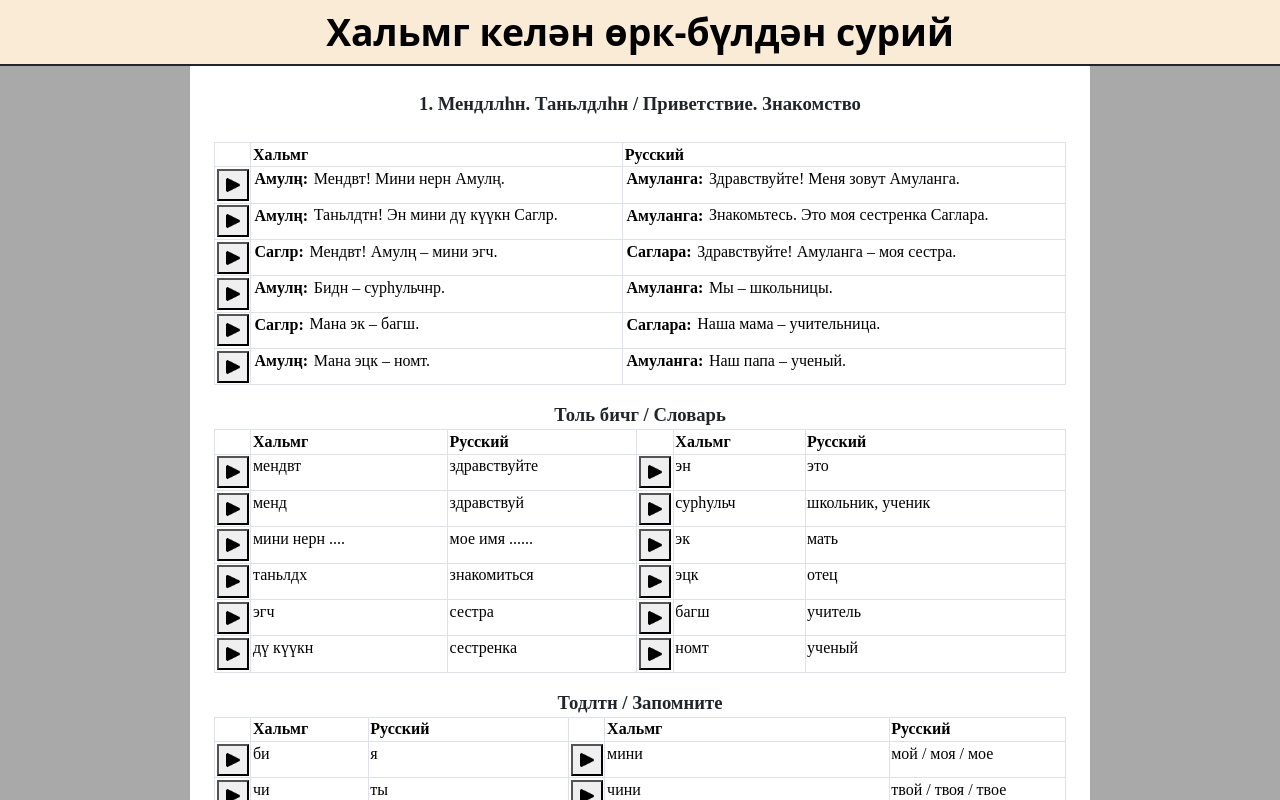
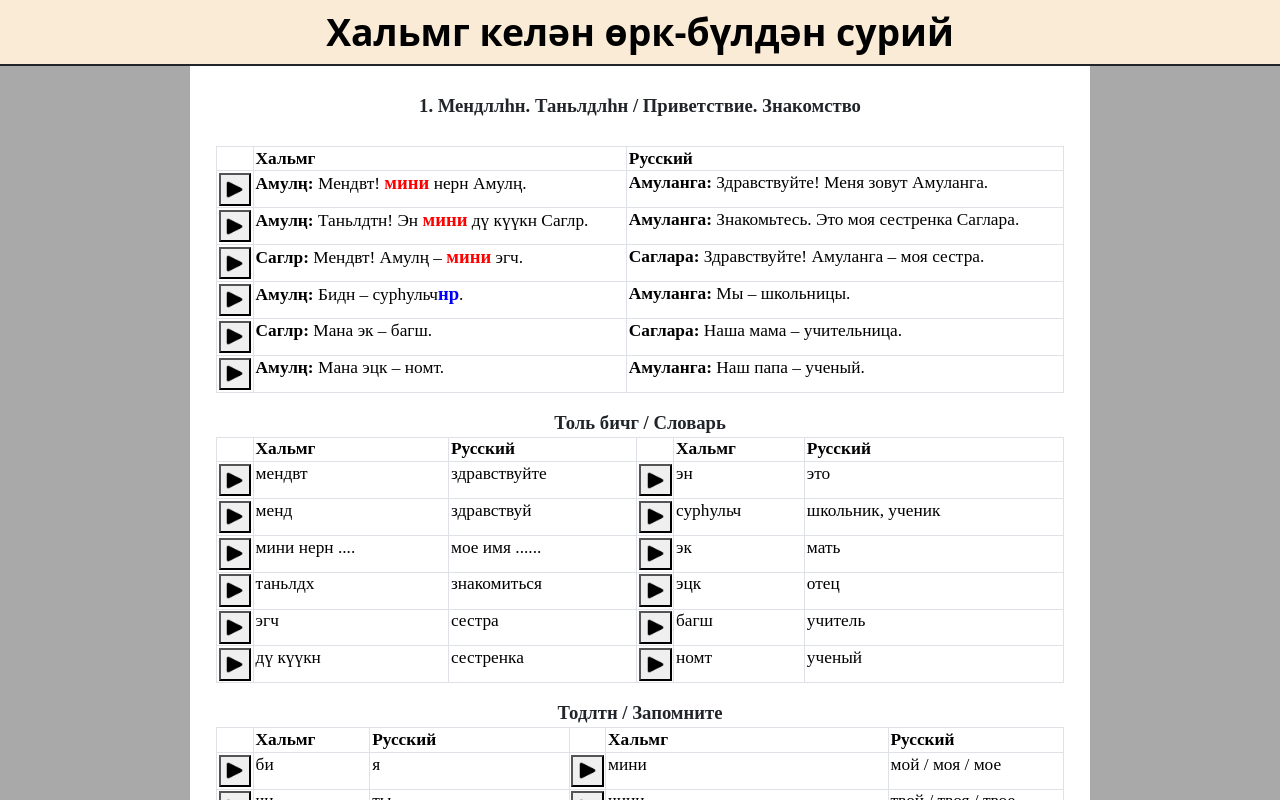
Before and after one commit to bkornusov/kalmyk-phrasebook, a React (Create React App) app: page / in a window 1280 px wide. Shown: the top 800 px of the page. Built offline with nearby package versions, Linux system fonts and the light colour scheme.

Commit message:
Working highlights, need to fill out

```diff
--- a/src/book/book.css
+++ b/src/book/book.css
@@ -3,13 +3,17 @@
   font-family: 'Times New Roman', Times, serif;
   -webkit-font-smoothing: antialiased;
   -moz-osx-font-smoothing: grayscale;
-  font-size: 12pt;
+  font-size: 13pt;
   text-align: center;
   width: 900px;
   height: 885px;
   background-color: white;
   padding: 1.5em;
   overflow-y: scroll;
+}
+
+text {
+  padding: 0 !important;
 }
 
 Table {
@@ -20,12 +24,23 @@ Table {
 Table * {
   line-height: 20px;
   text-align: start;
-  padding: 0.1em !important;
   text-wrap: unset;
 }
 
 .audio-column {
   vertical-align: middle;
+}
+
+th {
+  padding: 0.1em !important;
+}
+
+td {
+  padding: 0.1em !important;
+}
+
+td button {
+  padding: 0.1em !important;
 }
 
 span {
@@ -60,6 +75,14 @@ ol {
   font-size: 13pt;
 }
 
+#red {
+  color: red;
+}
+
+#blue {
+  color: blue;
+}
+
 @media (max-width: 800px) {
   .page-base {
     width: 100vw;
--- a/src/book/page-base.js
+++ b/src/book/page-base.js
@@ -1,7 +1,6 @@
 import "./book.css";
 import { Table } from "react-bootstrap";
 import displayMemorize from "./memorize";
-import displayExtraMemorizeTable from "./memorize";
 import { useEffect } from "react";
 import displayExtras from "./extras";
 
@@ -12,18 +11,8 @@ function PageBase(pageData) {
     playAudio();
   }, []);
 
-  if (page == undefined) {
+  if (page === undefined) {
     return <div className="page-base">Error</div>;
-  }
-
-  function boldenSpeaker(line) {
-    var splitLine = line.split(":");
-    return (
-      <td>
-        <b>{splitLine[0]}:</b>
-        {splitLine[1]}
-      </td>
-    );
   }
 
   async function playAudio(location) {
@@ -38,21 +27,76 @@ function PageBase(pageData) {
     }
   }
 
+  function boldenSpeaker(line) {
+    var splitLine = line.split(":");
+    return (
+      <td>
+        <b>{splitLine[0]}: </b>
+        {highlight(splitLine[1], "dialog")}
+      </td>
+    );
+  }
+
+  // function highLightRed(substring) {
+  //   return <font color="red">{substring}</font>;
+  // }
+
+  // function highLightBlue(substring) {
+  //   return <font color="blue">{substring}</font>;
+  // }
+
+  function highlight(string, section) {
+    if (!page.highlights || page.highlights.length === 0) {
+      return string;
+    }
+    const words = string.split(" ");
+
+    switch (section) {
+      case "dialog":
+        let result = string;
+        const reds = page.highlights.dialog.red;
+        const blues = page.highlights.dialog.blue;
+
+        if (reds) {
+          reds.forEach((substring) => {
+            const regex = new RegExp(substring, "gi");
+            const replacement = `<span style="color: red;">${substring}</span>`;
+            result = result.replace(regex, replacement);
+          });
+        }
+
+        if (blues) {
+          blues.forEach((substring) => {
+            const regex = new RegExp(substring, "gi");
+            const replacement = `<span style="color: blue;">${substring}</span>`;
+            result = result.replace(regex, replacement);
+          });
+        }
+
+        return <text dangerouslySetInnerHTML={{ __html: result }}></text>;
+
+      case "vocabulary":
+      case "memorize":
+      case "extras":
+      default:
+    }
+  }
+
   function renderPlayButton(fileName) {
-    if (fileName == "") {
+    if (fileName === "") {
       return <td></td>;
     }
     return (
       <td className="audio-column">
         <button className="play-button" onClick={() => playAudio(fileName)}>
-          <img className="play-button-icon" src="./media/play.png" />
+          <img alt="play" className="play-button-icon" src="./media/play.png" />
         </button>
       </td>
     );
   }
 
   function displayExtraMemorizeTable(data) {
-    if (!data || data.length == 0) {
+    if (!data || data.length === 0) {
       return;
     }
     return displayMemorize(data, "table1", true);
@@ -65,7 +109,7 @@ function PageBase(pageData) {
       const mid = Math.ceil(data.length / 2);
       const column1 = data.slice(0, mid);
       const column2 = data.slice(mid);
-      if (data.length % 2 == 1) {
+      if (data.length % 2 === 1) {
         column2.push({ audio: "", kalmyk: "", russian: "" });
       }
       return (
--- a/src/data/phrasebook-pages.js
+++ b/src/data/phrasebook-pages.js
@@ -161,6 +161,10 @@ var phraseBookPages = [
       ],
       tableIndex: 2,
     },
+    highlights: {
+      dialog: { red: ["мини"], blue: ["нр"] },
+      memorize: { red: "би", blue: "мини" },
+    },
   },
   {
     chapter: 2,
@@ -257,6 +261,10 @@ var phraseBookPages = [
     ],
     memorizeType: "numberTable",
     extras: { tableHead: ["", "Ед.ч", "", "", "Мн.ч", ""], table: [] },
+    highlights: {
+      dialog: { red: ["дөрвн"] },
+      memorize: {},
+    },
   },
   {
     chapter: 3,
@@ -1496,7 +1504,7 @@ var phraseBookPages = [
       {
         audio: "ch16/16-04.mp3",
         kalmyk: "Саглр: Ээҗ кезә боорцг шарх?",
-        russian: "Саглара: Когда мама бужет жарить борцоки?",
+        russian: "Саглара: Когда мама будет жарить борцоки?",
       },
       {
         audio: "ch16/16-05.mp3",
@@ -1506,7 +1514,7 @@ var phraseBookPages = [
       {
         audio: "ch16/16-06.mp3",
         kalmyk: "Саглр: Бидн хамдан боорцг кехм?",
-        russian: "Саглара: Мы вместе будеть делать борцоки.",
+        russian: "Саглара: Мы вместе будеть делать борцоки?",
       },
       {
         audio: "ch16/16-07.mp3",
@@ -1525,9 +1533,9 @@ var phraseBookPages = [
       },
     ],
     vocabulary: [
-      { audio: "ch16/16-11.mp3", kalmyk: "цуцрх", russian: "устать" },
+      { audio: "ch16/16-11.mp3", kalmyk: "цуцрх", russian: "уставать" },
       { audio: "ch16/16-12.mp3", kalmyk: "кевтх", russian: "лежать" },
-      { audio: "ch16/16-13.mp3", kalmyk: "амрх", russian: "отдохнуть" },
+      { audio: "ch16/16-13.mp3", kalmyk: "амрх", russian: "отдыхать" },
       { audio: "ch16/16-14.mp3", kalmyk: "кезә", russian: "когда" },
       { audio: "ch16/16-15.mp3", kalmyk: "элдх", russian: "месить" },
       { audio: "ch16/16-16.mp3", kalmyk: "хамдан", russian: "вместе" },
@@ -1773,7 +1781,11 @@ var phraseBookPages = [
       { audio: "ch18/18-17.mp3", kalmyk: "кергтә", russian: "нужно" },
       { audio: "ch18/18-18.mp3", kalmyk: "ахр", russian: "короткий" },
       { audio: "ch18/18-19.mp3", kalmyk: "дамшлһн", russian: "упражнение" },
-      { audio: "ch18/18-20.mp3", kalmyk: "нә", russian: "ну" },
+      {
+        audio: "ch18/18-20.mp3",
+        kalmyk: "нә",
+        russian: "ну что же, ладно, хорошо",
+      },
       { audio: "ch18/18-21.mp3", kalmyk: "эклх", russian: "начинать" },
     ],
     memorize: [
@@ -1971,14 +1983,14 @@ var phraseBookPages = [
     memorizeType: "table1",
     extras: {
       items: [
-        "В калмыцком языке существуют различные способы отрицания. Бичә – используется для запрета действия: Шаман бичә унтра. (Свет не гаси). Отрицательная частица -ш добавляется к неопределенной форме глагола и является усеченной формой отрицательного слова биш. ",
+        "В калмыцком языке существуют различные способы отрицания. Бичә- используется для запрета действия: Шаман бичә унтра. (Свет не гаси). Отрицательная частица -ш добавляется к неопределенной форме глагола и является у се ченной формой отрицательного слова биш.",
       ],
     },
   },
   {
     chapter: 20,
     pageNumber: 22,
-    title: "20. Сән зүүд бәрҗ хон Хороших сновидений",
+    title: "20. Сән зүүд бәрҗ хон / Хороших тебе сновидений",
     dialog: [
       {
         audio: "ch20/20-02.mp3",
@@ -2003,7 +2015,7 @@ var phraseBookPages = [
       {
         audio: "ch20/20-06.mp3",
         kalmyk: "Амулӊ: Яһсн ухата күүкмб!",
-        russian: "Амуланга: Какая умная девушка.",
+        russian: "Амуланга: Какая умная девушка!",
       },
       {
         audio: "ch20/20-07.mp3",
@@ -2049,7 +2061,8 @@ var phraseBookPages = [
       {
         audio: "ch21/21-03.mp3",
         kalmyk: "Амулӊ: Меднәв. Эн өдр нег җил немәд, хальмгуд нас авна.",
-        russian: "Амуланга: Знаю. Прибавляем год к своему возрасту.",
+        russian:
+          "Амуланга: Знаю. В этот день калмыки прибавляют год к своему возрасту.",
       },
       {
         audio: "ch21/21-04.mp3",
@@ -2061,7 +2074,7 @@ var phraseBookPages = [
         kalmyk:
           "Аав: Би дөчтәв. Хальмгар дөчн негтәв. Төрхләрн нилх күүкд нег наста болҗ тоолгдна.",
         russian:
-          "Аав: Мне сорок. По калмыцки мне сорок один. Родившийся ребенок считается годовалым.",
+          "Аав: Мне сорок. По-калмыцки мне сорок один. Родившийся ребенок считается годовалым.",
       },
       {
         audio: "ch21/21-06.mp3",
@@ -2082,7 +2095,7 @@ var phraseBookPages = [
         audio: "ch21/21-09.mp3",
         kalmyk: "Аав: Чи ода долатач, хальмгар нәәмтәч. Эндр йистә болхч.",
         russian:
-          "Папа: Тебе сейчас семь лет. По- калмыцки тебе восемь. А сегодня будет девять.",
+          "Папа: Тебе сейчас семь лет. По-калмыцки тебе восемь. А сегодня будет девять.",
       },
       {
         audio: "ch21/21-10.mp3",
@@ -2260,7 +2273,7 @@ var phraseBookPages = [
         kalmyk:
           "Аав: Нә,өмссн бүшмднь\nӨлзәтә болҗ,\nЭднь элҗ,\nЭзнь мөӊкрҗ,\nХөөннь үүнәс сән\nХувц өмсх болтха!",
         russian:
-          "Папа: Хорошо, да будет надетое\nплатье благословенным,\nпусть ткань изнашивается,\nа хозяйка долго живет,\nпусть в будущем носит\nодежду лучше этой!",
+          "Папа: Ну что же, да будет надетое\nплатье благословенным,\nпусть ткань изнашивается,\nа хозяйка долго живет,\nпусть в будущем носит\nодежду лучше этой!",
       },
       {
         audio: "ch22/22-06.mp3",
@@ -2334,7 +2347,7 @@ var phraseBookPages = [
         kalmyk:
           "Саглр: Авсн наснтн өлзәтә болҗ,\nУт наста, бат кишгтә болҗ,\nОньдин дөрвн цагт\nМенд амулӊ бәәхиг\nОлн деедс өршәтхә!",
         russian:
-          "Саглара: Пусть возраст будет благословенным,\nЖизнь долгой, здоровье крепким,\nПусть будут милосердны божества\nК спокойной жизни в добром здравии\nВо все четыре времени года!",
+          "Саглара: Пусть возраст будет благословенным,\nЖизнь долгой, здоровье крепким,\nПусть будут милосердны божества\nК спокойной жизни в добром здравии\nВо все четыре времени (года)!",
       },
       {
         audio: "ch23/23-06.mp3",
@@ -2798,15 +2811,15 @@ var phraseBookPages = [
 ];
 export default phraseBookPages;
 
-var chapter_template = [
-  {
-    chapter: 0,
-    pageNumber: 0,
-    title: "",
-    dialog: [],
-    vocabulary: [],
-    memorize: [],
-    memorizeType: "",
-    extras: "",
-  },
-];
+// var chapter_template = [
+//   {
+//     chapter: 0,
+//     pageNumber: 0,
+//     title: "",
+//     dialog: [],
+//     vocabulary: [],
+//     memorize: [],
+//     memorizeType: "",
+//     extras: "",
+//   },
+// ];
--- a/src/main/book.js
+++ b/src/main/book.js
@@ -11,7 +11,7 @@ export default function Book(bookDataRaw) {
     newPage < 1
       ? setPageNumber(1)
       : newPage > bookData.length
-      ? setPageNumber(bookData.length - 1)
+      ? setPageNumber(pageNumber)
       : setPageNumber(newPage);
   }
 
```
